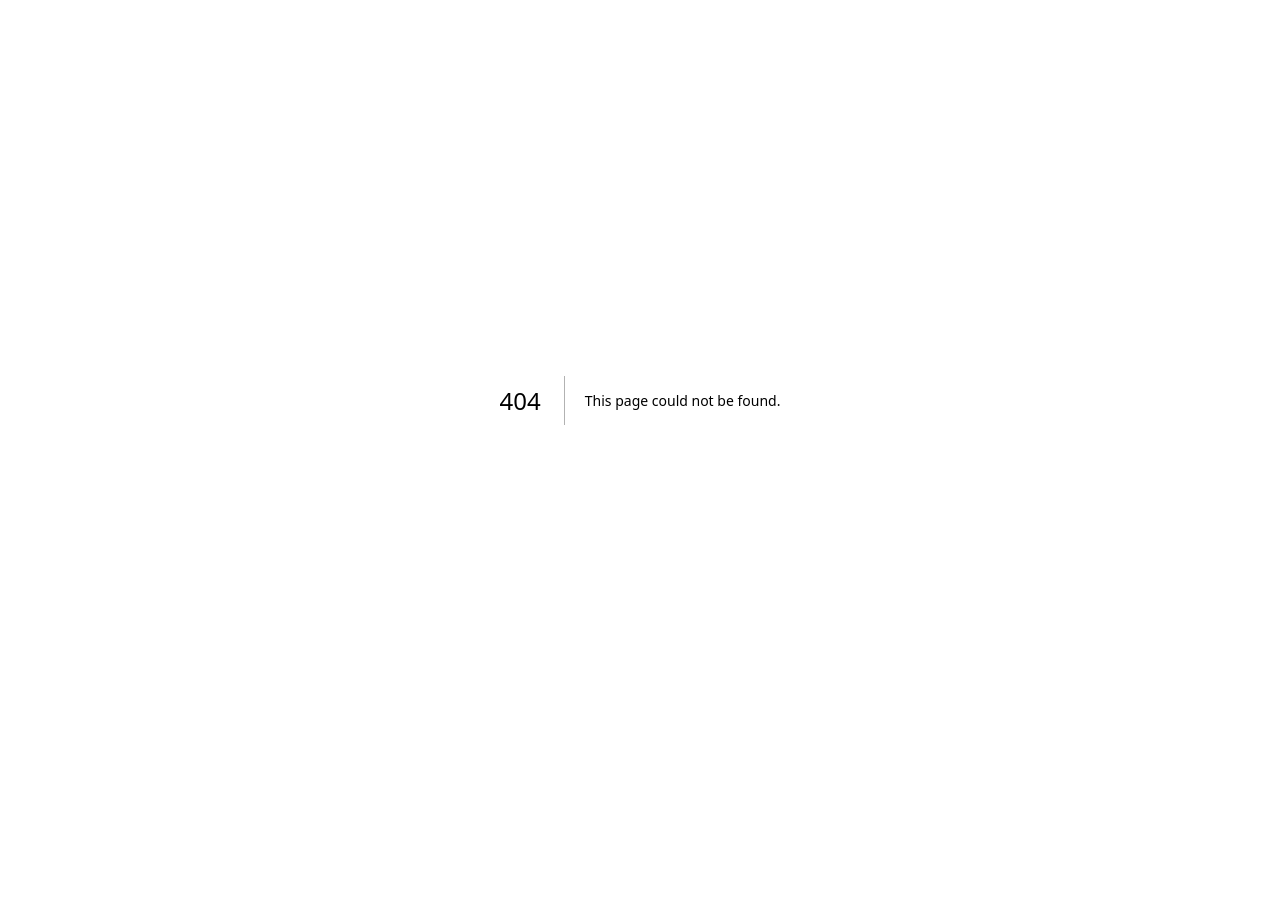
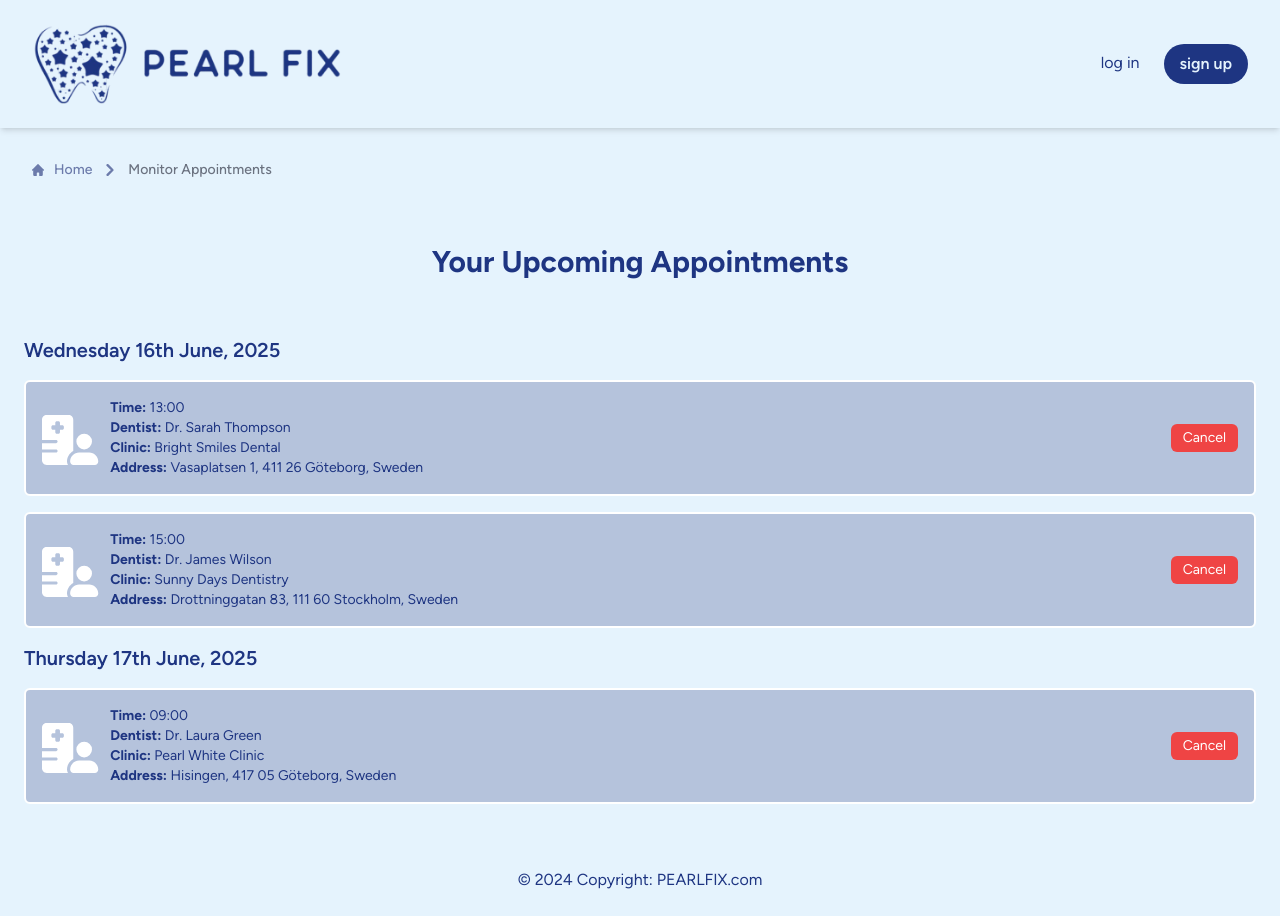
Before and after one commit to renney-11/pearl-fix, a Next.js app in the folder frontend/: page /patient-tool/monitor-appointments in a window 1280 px wide. Before the commit this address had no page. Before the commit the page ends 800 px from the top, so only its background shows below. Built offline with nearby package versions, Linux system fonts and the light colour scheme.

Commit message:
#41 link to monitor appointment page and add bredcrumbs

```diff
--- a/frontend/app/patient-tool/upcoming-appointments/page.tsx
+++ b/frontend/app/patient-tool/monitor-appointments/page.tsx
@@ -69,6 +69,27 @@
       <main>
         <Background>
           <Header />
+
+          <nav className="flex m-8" aria-label="Breadcrumb">
+            <ol className="inline-flex items-center space-x-1 md:space-x-2 rtl:space-x-reverse">
+                <li className="inline-flex items-center">
+                <a href="/patient-tool/landing-page" className="inline-flex items-center text-sm font-medium text-popup-blue hover:text-main-blue dark:text-gray-400 dark:hover:text-blue">
+                    <svg className="w-3 h-3 me-2.5" aria-hidden="true" xmlns="http://www.w3.org/2000/svg" fill="currentColor" viewBox="0 0 20 20">
+                    <path d="m19.707 9.293-2-2-7-7a1 1 0 0 0-1.414 0l-7 7-2 2a1 1 0 0 0 1.414 1.414L2 10.414V18a2 2 0 0 0 2 2h3a1 1 0 0 0 1-1v-4a1 1 0 0 1 1-1h2a1 1 0 0 1 1 1v4a1 1 0 0 0 1 1h3a2 2 0 0 0 2-2v-7.586l.293.293a1 1 0 0 0 1.414-1.414Z"/>
+                    </svg>
+                    Home
+                </a>
+                </li>
+                <li aria-current="page">
+                <div className="flex items-center">
+                    <svg className="rtl:rotate-180 w-3 h-3 text-popup-blue mx-1" aria-hidden="true" xmlns="http://www.w3.org/2000/svg" fill="none" viewBox="0 0 6 10">
+                    <path stroke="currentColor" strokeLinecap="round" strokeLinejoin="round" strokeWidth="2" d="m1 9 4-4-4-4"/>
+                    </svg>
+                    <span className="ms-1 text-sm font-medium text-gray-500 md:ms-2 dark:text-gray-400">Monitor Appointments</span>
+                </div>
+                </li>
+            </ol>
+            </nav>
 
           {/* outside, centered */}
           <div className="text-center p-8 mb-50">
```
